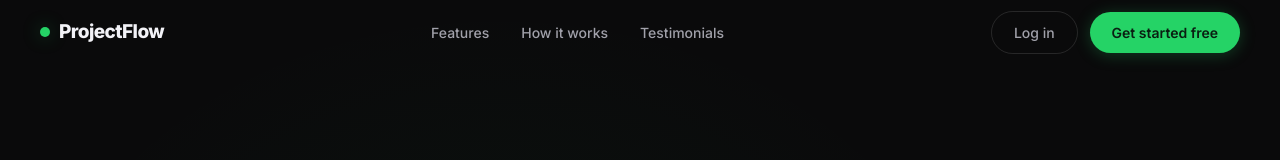
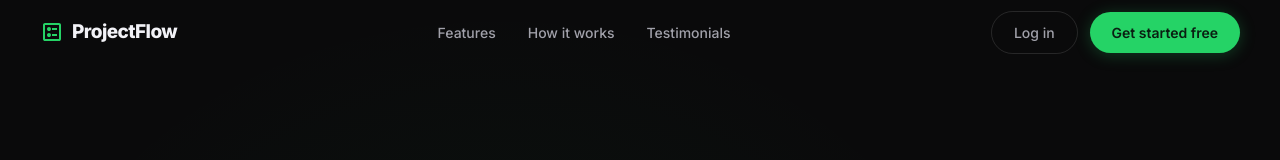
Before and after one commit to Ayushsharma1908/Projectflow, a React (Create React App) app in the folder client/: page / in a window 1280 px wide. Shown: the top 160 px of the page. Built offline with nearby package versions, Linux system fonts and the light colour scheme.

Commit message:
updated icon

```diff
--- a/client/src/components/Layout.jsx
+++ b/client/src/components/Layout.jsx
@@ -48,7 +48,7 @@ const Layout = () => {
       <aside className={`fixed top-0 left-0 bottom-0 w-56 bg-[#111113]/70 backdrop-blur-[20px] saturate-[1.6] border-r border-white/5 flex flex-col shadow-[4px_0_30px_rgba(0,0,0,0.5)] z-[99] transition-transform duration-[280ms] ease-[cubic-bezier(0.4,0,0.2,1)] ${sidebarOpen ? 'translate-x-0' : '-translate-x-full'}`}>
         <div className="flex items-center justify-between px-[14px] py-4 border-b border-white/5 min-h-[58px]">
           <div className="flex items-center gap-[9px]">
-            <span className="w-2 h-2 rounded-full bg-green shadow-[0_0_8px_var(--tw-colors-green-DEFAULT)]" />
+            <svg xmlns="http://www.w3.org/2000/svg" height="24px" viewBox="0 -960 960 960" width="24px" fill="currentColor" className="text-green"><path d="M480-560h200v-80H480v80Zm0 240h200v-80H480v80Zm-63.5-223.5Q440-567 440-600t-23.5-56.5Q393-680 360-680t-56.5 23.5Q280-633 280-600t23.5 56.5Q327-520 360-520t56.5-23.5Zm0 240Q440-327 440-360t-23.5-56.5Q393-440 360-440t-56.5 23.5Q280-393 280-360t23.5 56.5Q327-280 360-280t56.5-23.5ZM200-120q-33 0-56.5-23.5T120-200v-560q0-33 23.5-56.5T200-840h560q33 0 56.5 23.5T840-760v560q0 33-23.5 56.5T760-120H200Zm0-80h560v-560H200v560Zm0-560v560-560Z"/> </svg>
             <span className="text-base font-bold text-text-primary tracking-tighter whitespace-nowrap">ProjectFlow</span>
           </div>
           <button onClick={closeSidebar} className="p-2 rounded-lg bg-bg-elevated hover:bg-bg-hover text-text-muted transition-colors ml-auto shrink-0" title="Close sidebar">
@@ -96,7 +96,7 @@ const Layout = () => {
             <Menu size={20} />
           </button>
           <div className="flex items-center gap-[9px]">
-            <span className="w-2 h-2 rounded-full bg-green shadow-[0_0_8px_var(--tw-colors-green-DEFAULT)]" />
+            <svg xmlns="http://www.w3.org/2000/svg" height="24px" viewBox="0 -960 960 960" width="24px" fill="currentColor" className="text-green"><path d="M480-560h200v-80H480v80Zm0 240h200v-80H480v80Zm-63.5-223.5Q440-567 440-600t-23.5-56.5Q393-680 360-680t-56.5 23.5Q280-633 280-600t23.5 56.5Q327-520 360-520t56.5-23.5Zm0 240Q440-327 440-360t-23.5-56.5Q393-440 360-440t-56.5 23.5Q280-393 280-360t23.5 56.5Q327-280 360-280t56.5-23.5ZM200-120q-33 0-56.5-23.5T120-200v-560q0-33 23.5-56.5T200-840h560q33 0 56.5 23.5T840-760v560q0 33-23.5 56.5T760-120H200Zm0-80h560v-560H200v560Zm0-560v560-560Z"/> </svg>
             <span className="text-[15px] font-bold text-text-primary tracking-tighter">ProjectFlow</span>
           </div>
           {isMobile && (
--- a/client/src/pages/LandingPage.jsx
+++ b/client/src/pages/LandingPage.jsx
@@ -338,8 +338,8 @@ export default function LandingPage() {
       {/* ── Navbar ── */}
       <nav className={`lp-nav ${scrolled ? 'lp-nav-scrolled' : ''}`}>
         <div className="lp-nav-inner">
-          <div className="lp-logo">
-            <span className="lp-logo-dot" />
+          <div className="lp-logo" style={{ display: 'flex', alignItems: 'center', gap: '8px' }}>
+            <svg xmlns="http://www.w3.org/2000/svg" height="24px" viewBox="0 -960 960 960" width="24px" fill="currentColor" style={{ color: 'var(--lp-green)' }}><path d="M480-560h200v-80H480v80Zm0 240h200v-80H480v80Zm-63.5-223.5Q440-567 440-600t-23.5-56.5Q393-680 360-680t-56.5 23.5Q280-633 280-600t23.5 56.5Q327-520 360-520t56.5-23.5Zm0 240Q440-327 440-360t-23.5-56.5Q393-440 360-440t-56.5 23.5Q280-393 280-360t23.5 56.5Q327-280 360-280t56.5-23.5ZM200-120q-33 0-56.5-23.5T120-200v-560q0-33 23.5-56.5T200-840h560q33 0 56.5 23.5T840-760v560q0 33-23.5 56.5T760-120H200Zm0-80h560v-560H200v560Zm0-560v560-560Z"/> </svg>
             ProjectFlow
           </div>
           <div className="lp-nav-links">
@@ -544,8 +544,8 @@ export default function LandingPage() {
       <footer className="lp-footer">
         <div className="lp-footer-inner">
           <div className="lp-footer-brand">
-            <div className="lp-logo">
-              <span className="lp-logo-dot" />
+            <div className="lp-logo" style={{ display: 'flex', alignItems: 'center', gap: '8px' }}>
+              <svg xmlns="http://www.w3.org/2000/svg" height="24px" viewBox="0 -960 960 960" width="24px" fill="currentColor" style={{ color: 'var(--lp-green)' }}><path d="M480-560h200v-80H480v80Zm0 240h200v-80H480v80Zm-63.5-223.5Q440-567 440-600t-23.5-56.5Q393-680 360-680t-56.5 23.5Q280-633 280-600t23.5 56.5Q327-520 360-520t56.5-23.5Zm0 240Q440-327 440-360t-23.5-56.5Q393-440 360-440t-56.5 23.5Q280-393 280-360t23.5 56.5Q327-280 360-280t56.5-23.5ZM200-120q-33 0-56.5-23.5T120-200v-560q0-33 23.5-56.5T200-840h560q33 0 56.5 23.5T840-760v560q0 33-23.5 56.5T760-120H200Zm0-80h560v-560H200v560Zm0-560v560-560Z"/> </svg>
               ProjectFlow
             </div>
             <p className="lp-footer-tagline">The project management tool built for teams that move fast.</p>
--- a/client/src/pages/Login.jsx
+++ b/client/src/pages/Login.jsx
@@ -36,7 +36,7 @@ const Login = () => {
 
         {/* Logo */}
         <Link to="/" className="flex items-center justify-center gap-2 mb-8 hover:opacity-80 transition-opacity">
-          <span className="w-2.5 h-2.5 rounded-full bg-green shadow-[0_0_12px_var(--tw-colors-green-dim),0_0_30px_var(--tw-colors-green-dim)] animate-pulse" />
+          <svg xmlns="http://www.w3.org/2000/svg" height="28px" viewBox="0 -960 960 960" width="28px" fill="currentColor" className="text-green"><path d="M480-560h200v-80H480v80Zm0 240h200v-80H480v80Zm-63.5-223.5Q440-567 440-600t-23.5-56.5Q393-680 360-680t-56.5 23.5Q280-633 280-600t23.5 56.5Q327-520 360-520t56.5-23.5Zm0 240Q440-327 440-360t-23.5-56.5Q393-440 360-440t-56.5 23.5Q280-393 280-360t23.5 56.5Q327-280 360-280t56.5-23.5ZM200-120q-33 0-56.5-23.5T120-200v-560q0-33 23.5-56.5T200-840h560q33 0 56.5 23.5T840-760v560q0 33-23.5 56.5T760-120H200Zm0-80h560v-560H200v560Zm0-560v560-560Z"/> </svg>
           <span className="font-extrabold text-xl tracking-tight text-white">ProjectFlow</span>
         </Link>
 
--- a/client/src/pages/Register.jsx
+++ b/client/src/pages/Register.jsx
@@ -36,7 +36,7 @@ const Register = () => {
 
         {/* Logo */}
         <Link to="/" className="flex items-center justify-center gap-2 mb-8 hover:opacity-80 transition-opacity">
-          <span className="w-2.5 h-2.5 rounded-full bg-green shadow-[0_0_12px_var(--tw-colors-green-dim),0_0_30px_var(--tw-colors-green-dim)] animate-pulse" />
+          <svg xmlns="http://www.w3.org/2000/svg" height="28px" viewBox="0 -960 960 960" width="28px" fill="currentColor" className="text-green"><path d="M480-560h200v-80H480v80Zm0 240h200v-80H480v80Zm-63.5-223.5Q440-567 440-600t-23.5-56.5Q393-680 360-680t-56.5 23.5Q280-633 280-600t23.5 56.5Q327-520 360-520t56.5-23.5Zm0 240Q440-327 440-360t-23.5-56.5Q393-440 360-440t-56.5 23.5Q280-393 280-360t23.5 56.5Q327-280 360-280t56.5-23.5ZM200-120q-33 0-56.5-23.5T120-200v-560q0-33 23.5-56.5T200-840h560q33 0 56.5 23.5T840-760v560q0 33-23.5 56.5T760-120H200Zm0-80h560v-560H200v560Zm0-560v560-560Z"/> </svg>
           <span className="font-extrabold text-xl tracking-tight text-white">ProjectFlow</span>
         </Link>
 
```
